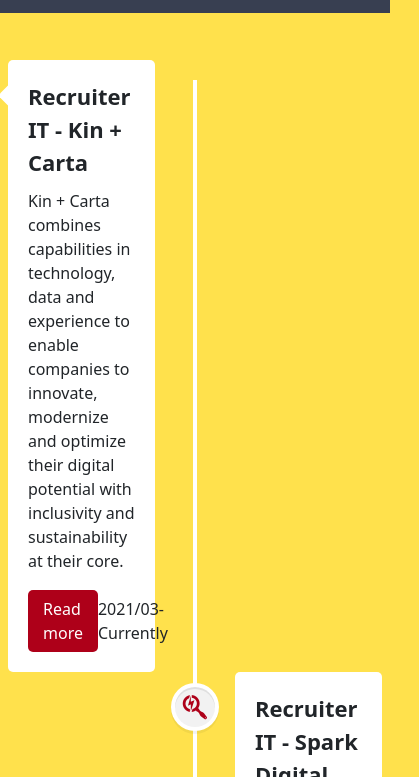
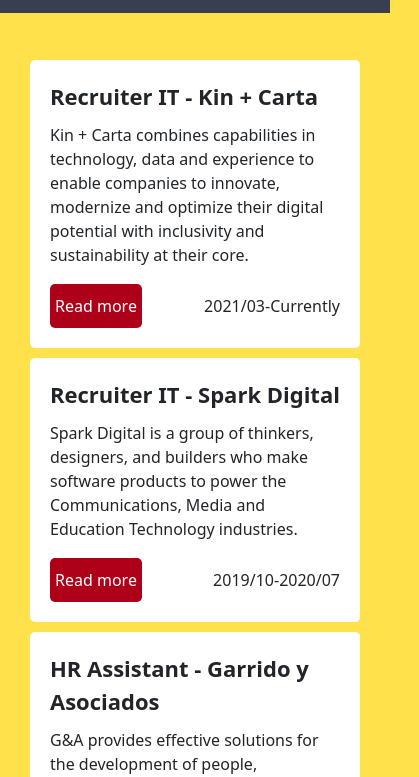
Before and after one commit to Fersosa97/portfolio-web-FS, a plain HTML site: page portfolio.html in a window 390 px wide. Shown: the part 667-1444 px from the top of the page, 419 px wide, since content can reach past the window. Drawn offline with nearby package versions, Linux system fonts and the light colour scheme.

Commit message:
actualizaciones responsive

```diff
--- a/about.html
+++ b/about.html
@@ -18,7 +18,7 @@
     <link href="https://cdn.jsdelivr.net/npm/bootstrap@5.1.3/dist/css/bootstrap.min.css" rel="stylesheet" integrity="sha384-1BmE4kWBq78iYhFldvKuhfTAU6auU8tT94WrHftjDbrCEXSU1oBoqyl2QvZ6jIW3" crossorigin="anonymous">
     <link rel="stylesheet" href="https://cdnjs.cloudflare.com/ajax/libs/animate.css/4.1.1/animate.min.css"/>
     <link rel="stylesheet" href="css/animate.css">
-    <link href="estilos.css" rel="stylesheet"/>
+    <link href="./estilos.css" rel="stylesheet"/>
 </head>
 <body>
     <!--Menu navegacion-->
@@ -180,7 +180,7 @@
     <!--Social Media-->
     <footer>
         <nav class="social-media">
-            <ul><a href="https://github.com/Fersosa97"><i class="bi bi-github"></i></a></ul>
+            <ul><a href="https://github.com/Fersosa97" target="_blank"><i class="bi bi-github"></i></a></ul>
             <ul><a href="https://www.linkedin.com/in/fernandososa97/" target="_blank"><i class="bi bi-linkedin"></i></a></ul>
             <ul><a href="https://www.instagram.com/fersosa1997/" target="_blank"><i class="bi bi-instagram"></i></a></ul>
         </nav>
--- a/estilos.css
+++ b/estilos.css
@@ -462,6 +462,133 @@
 
 .material-icons-outlined{
     font-size: 50px;
+}
+.wrapper{
+  max-width: 1080px;
+  margin: 50px auto;
+  padding: 0 20px;
+  position: relative;
+}
+.wrapper .center-line{
+  position: absolute;
+  height: 100%;
+  width: 4px;
+  background: #fff;
+  left: 50%;
+  top: 20px;
+  transform: translateX(-50%);
+}
+.wrapper .row{
+  display: flex;
+}
+.wrapper .row-1{
+  justify-content: flex-start;
+}
+.wrapper .row-2{
+  justify-content: flex-end;
+}
+.wrapper .row section{
+  background: #fff;
+  border-radius: 5px;
+  width: calc(50% - 40px);
+  padding: 20px;
+  position: relative;
+}
+.wrapper .row section::before{
+  position: absolute;
+  content: "";
+  height: 15px;
+  width: 15px;
+  background: #fff;
+  top: 28px;
+  z-index: -1;
+  transform: rotate(45deg);
+}
+.row-1 section::before{
+  right: -7px;
+}
+.row-2 section::before{
+  left: -7px;
+}
+.row section .icon,
+.center-line .scroll-icon{
+  position: absolute;
+  background: #f2f2f2;
+  height: 40px;
+  width: 40px;
+  text-align: center;
+  line-height: 40px;
+  border-radius: 50%;
+  color: #ff7979;
+  font-size: 17px;
+  box-shadow: 0 0 0 4px #fff, inset 0 2px 0 rgba(0,0,0,0.08), 0 3px 0 4px rgba(0,0,0,0.05);
+}
+.center-line .scroll-icon{
+  bottom: 0px;
+  left: 50%;
+  font-size: 25px;
+  transform: translateX(-50%);
+}
+.row-1 section .icon{
+  top: 15px;
+  right: -60px;
+}
+.row-2 section .icon{
+  top: 15px;
+  left: -60px;
+}
+.row section .details,
+.row section .bottom{
+  display: flex;
+  align-items: center;
+  justify-content: space-between;
+}
+.row section .details .title{
+  font-size: 22px;
+  font-weight: 600;
+}
+.row section p{
+  margin: 10px 0 17px 0;
+}
+.row section .bottom a{
+  text-decoration: none;
+  background: #ff7979;
+  color: #fff;
+  padding: 7px 15px;
+  border-radius: 5px;
+  /* font-size: 17px; */
+  font-weight: 400;
+  transition: all 0.3s ease;
+}
+.row section .bottom a:hover{
+  transform: scale(0.97);
+}
+@media(max-width: 790px){
+  .wrapper .center-line{
+    left: 40px;
+  }
+  .wrapper .row{
+    margin: 30px 0 3px 60px;
+  }
+  .wrapper .row section{
+    width: 100%;
+  }
+  .row-1 section::before{
+    left: -7px;
+  }
+  .row-1 section .icon{
+    left: -7px;
+  }
+}
+@media(max-width: 440px){
+  .wrapper .center-line,
+  .row section::before,
+  .row section .icon{
+    display: none;
+  }
+  .wrapper .row{
+    margin: 10px 0;
+  }
 }
 
 
--- a/node_sass/scss/_footer.scss
+++ b/node_sass/scss/_footer.scss
@@ -11,7 +11,7 @@
     }
     a{
       text-decoration: none;
-      color: white;
+      color: $bg_oscuro;
       padding: 10px;
     }
   }
--- a/node_sass/scss/_portfolio.scss
+++ b/node_sass/scss/_portfolio.scss
@@ -51,20 +51,11 @@
     top: 20px;
     transform: translateX(-50%);
     .scroll-icon{
-      position: absolute;
-      background: #f2f2f2;
-      height: 40px;
-      width: 40px;
-      text-align: center;
-      line-height: 40px;
-      border-radius: 50%;
-      color: $bg_rojo;
-      font-size: 27px;
-      box-shadow: 0 0 0 4px #fff, inset 0 2px 0 rgba(0,0,0,0.08), 0 3px 0 4px rgba(0,0,0,0.05);
       bottom: 0px;
       left: 50%;
       font-size: 25px;
       transform: translateX(-50%);
+      @include timeline;
     }
   }
   .row{
@@ -82,12 +73,12 @@
         width: 15px;
         background: #fff;
         top: 28px;
-        z-index: -1;
+        z-index: 1;
         transform: rotate(45deg);
       }
       .icon{
         position: absolute;
-      background: #f2f2f2;
+        background: $bg_clarito;
         height: 40px;
         width: 40px;
         text-align: center;
@@ -95,7 +86,7 @@
         border-radius: 50%;
         color: $bg_rojo;
         font-size: 27px;
-      box-shadow: 0 0 0 4px #fff, inset 0 2px 0 rgba(0,0,0,0.08), 0 3px 0 4px rgba(0,0,0,0.05);
+        box-shadow: 0 0 0 4px $bg_clarito, inset 0 2px 0 rgba(0,0,0,0.08), 0 3px 0 4px rgba(0,0,0,0.05);
       }
       .details{
         display: flex;
@@ -108,7 +99,6 @@
       }
       p{
         margin: 10px 0 17px 0;
-
       }
       .bottom{
         display: flex;
@@ -131,48 +121,75 @@
     }
 
   }
-
-  @media(max-width: 790px){
-    .wrapper .center-line{
-      left: 40px;
-    }
-    .wrapper .row{
-      margin: 30px 0 3px 60px;
-    }
-    .wrapper .row section{
-      width: 100%;
-    }
-    .row-1 section::before{
-      left: -7px;
-    }
-    .row-1 section .icon{
-      left: -60px;
-    }
-  }
-
   .row-1{
     justify-content: flex-start;
     section{
-        ::before{
-        right: -7px;
-        }
       .icon{
         top: 15px;
         right: -60px;
       }
+      &::before{
+        right: -7px;
       }
-
+    }
 
   }
   .row-2{
     justify-content: flex-end;
     section{
-        ::before{
+      .icon{
+        top: 15px;
+        left: -60px;
+      }
+      &::before{
+        left: -7px;
+      }
+    }
+  }
+}
+@media(max-width: 790px){
+  .wrapper{
+    .center-line{
+      left: 40px;
+    }
+    .row{
+      margin: 30px 0 3px 60px;
+      section{
+        width: 100%;
+        .bottom{
+          a{
+            padding: 10px 5px;
+          }
+        }
+      }
+    }
+    .row-1{
+      section{
+        &::before{
           left: -7px;
         }
         .icon{
-          top: 15px;
           left: -60px;
+        }
+      }
+    }
+  }
+}
+
+@media(max-width: 440px){
+  .wrapper{
+    .center-line{
+      display: none;
+    }
+    .row{
+      margin: 10px;
+      section{
+        &::before{
+          display: none;
+        }
+        .icon{
+          display: none;
+        }
       }
     }
   }
--- a/node_sass/scss/_variables.scss
+++ b/node_sass/scss/_variables.scss
@@ -17,3 +17,16 @@
     color: #fff;
     border-bottom: 1px solid #ffe14c;
 }
+@mixin timeline{
+    background: $bg_clarito;
+    position: absolute;
+    height: 40px;
+    width: 40px;
+    text-align: center;
+    line-height: 40px;
+    border-radius: 50%;
+    color: $bg_rojo;
+    font-size: 27px;
+    box-shadow: 0 0 0 4px $bg_clarito, inset 0 2px 0 rgba(0,0,0,0.08), 0 3px 0 4px rgba(0,0,0,0.05);
+
+}
--- a/portfolio.html
+++ b/portfolio.html
@@ -185,7 +185,7 @@
     <!--Social Media-->
     <footer>
         <nav class="social-media">
-            <ul><a href="https://github.com/Fersosa97"><i class="bi bi-github"></i></a></ul>
+            <ul><a href="https://github.com/Fersosa97" target="_blank"><i class="bi bi-github"></i></a></ul>
             <ul><a href="https://www.linkedin.com/in/fernandososa97/" target="_blank"><i class="bi bi-linkedin"></i></a></ul>
             <ul><a href="https://www.instagram.com/fersosa1997/" target="_blank"><i class="bi bi-instagram"></i></a></ul>
         </nav>
```
Also changed, not shown: contact.html (+1 -1 lines), index.html (+1 -1 lines), service.html (+1 -1 lines), node_sass/css/estilo.css, 1 other file. Lines whose indentation alone changed are shown as unchanged.
